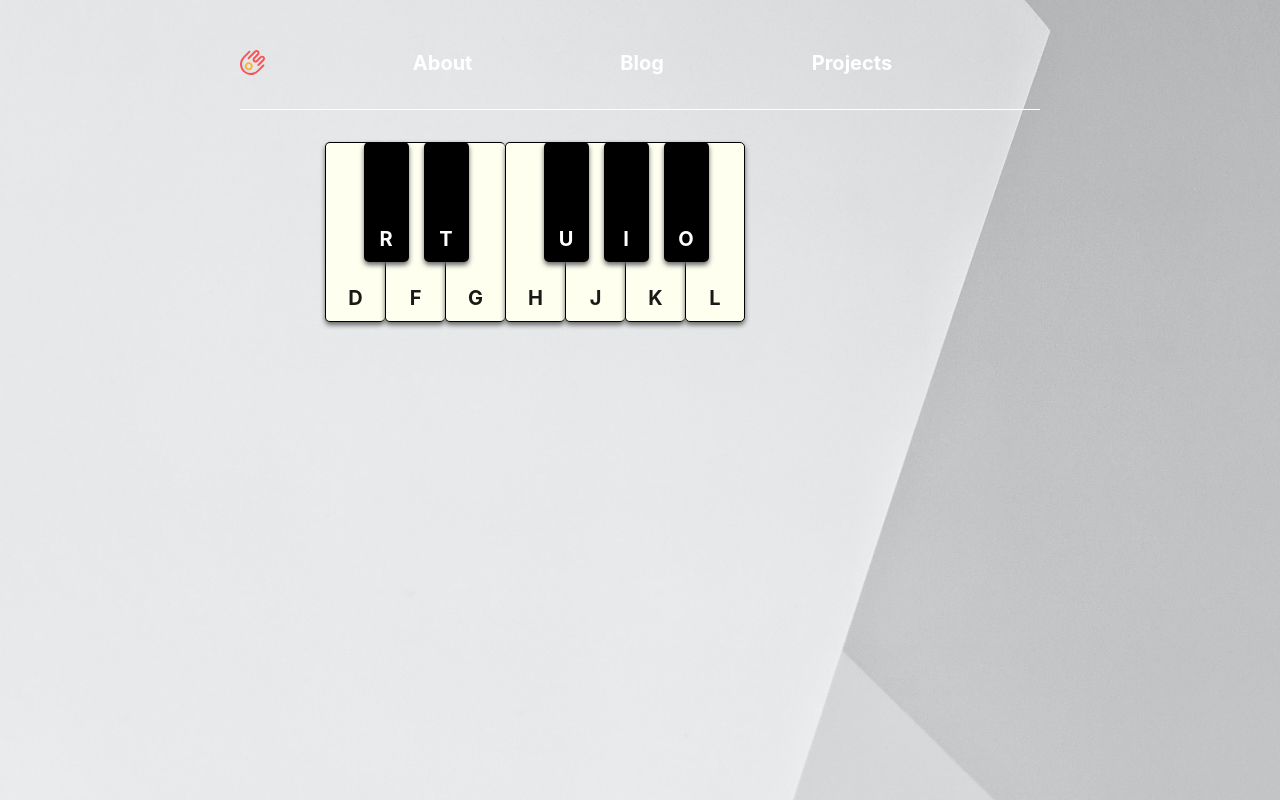
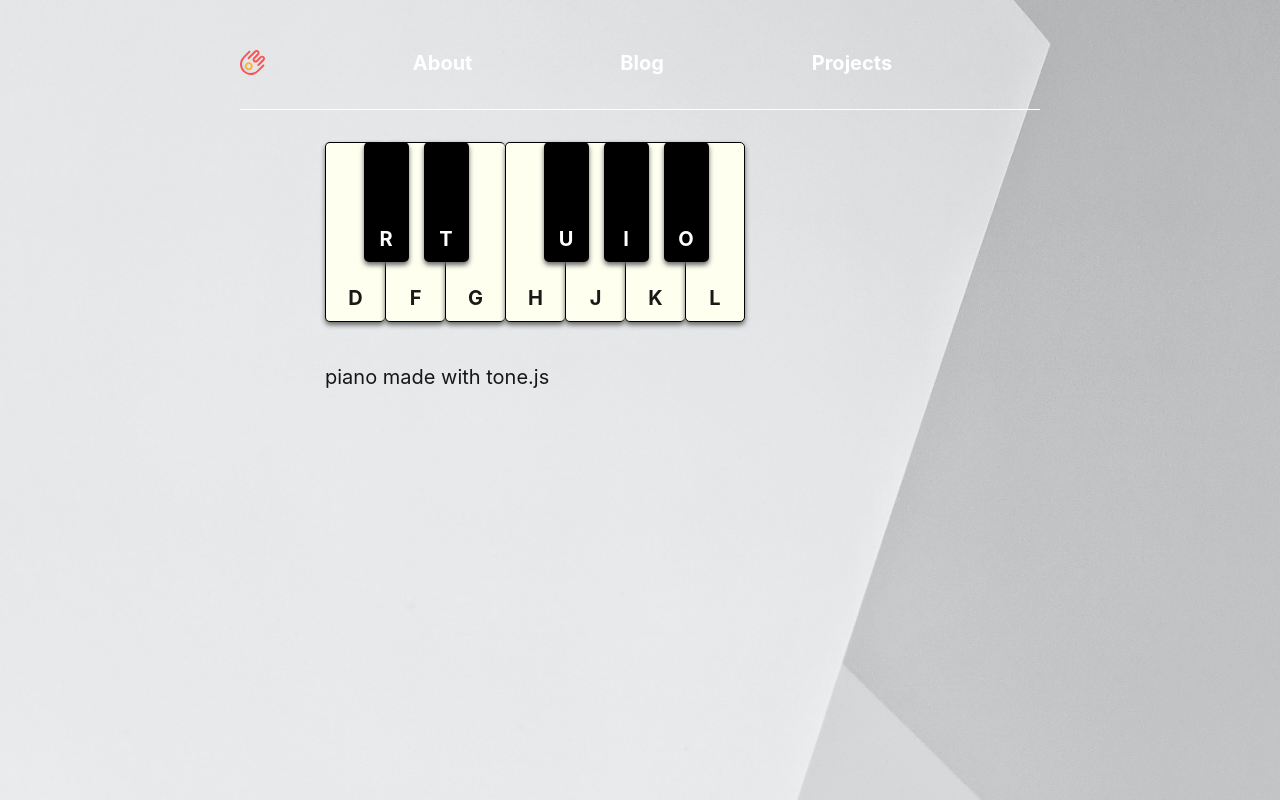
Before and after one commit to dextermichael/starboyblog, a Gatsby site: page /Projects in a window 1280 px wide. Built offline with nearby package versions, Linux system fonts and the light colour scheme; Gatsby itself is replaced by a stand-in of ours; some packages are replaced by stand-ins of ours; a web font is replaced by a local one.

Commit message:
text on page

```diff
--- a/src/pages/Projects.js
+++ b/src/pages/Projects.js
@@ -9,6 +9,7 @@ const Projects = () => (
   <div>
     <Layout>
       <Piano />
+      piano made with tone.js
     </Layout>
   </div>
 )
```
